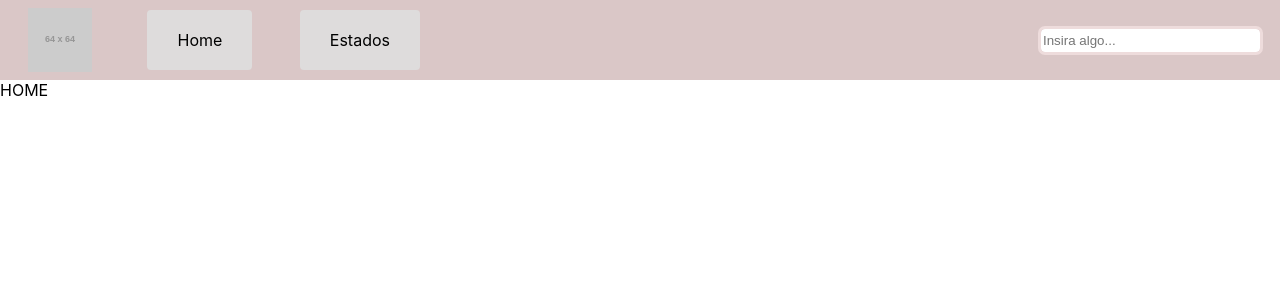
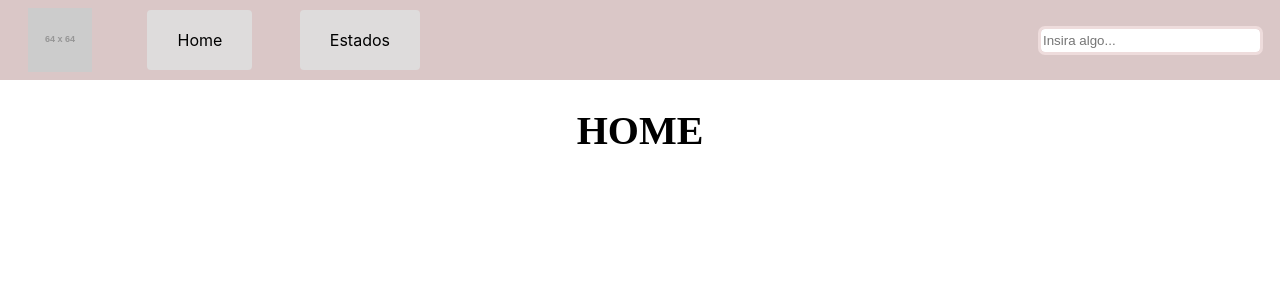
Before and after one commit to GabrielSoaresGomes/JournalCovidReactJS, a React (Create React App) app: page / in a window 1280 px wide. Shown: the top 300 px of the page. Built offline with nearby package versions, Linux system fonts and the light colour scheme.

Commit message:
feat: Adicionando headings

```diff
--- /dev/null
+++ b/src/components/layout/Container/Container.css
@@ -0,0 +1,4 @@
+.container {
+    width: 90%;
+    background: wheat;
+}
--- /dev/null
+++ b/src/components/layout/Container/index.js
@@ -0,0 +1,11 @@
+import React from 'react'
+
+const Container = (props) => {
+    return (
+        <div className="container">
+            {props.children}
+        </div>
+    )
+}
+
+export default Container
--- /dev/null
+++ b/src/components/layout/Headings/H1/H1.css
@@ -0,0 +1,5 @@
+.h1 {
+    text-align: center;
+    font-size: 2.5em;
+    font-family: sa;
+}
--- /dev/null
+++ b/src/components/layout/Headings/H1/index.js
@@ -0,0 +1,9 @@
+import React from 'react'
+
+import './H1.css'
+
+const H1 = (props) => {
+    return <h1 className="h1">{props.texto}</h1>
+}
+
+export default H1
--- a/src/pages/Home/index.js
+++ b/src/pages/Home/index.js
@@ -1,10 +1,12 @@
 import React from 'react'
 
+import Container from "../../components/layout/Container";
+import H1 from '../../components/layout/Headings/H1'
 const Home = () => {
     return (
-        <div>
-            HOME
-        </div>
+        <Container>
+            <H1 texto="HOME" />
+        </Container>
     )
 }
 
```
